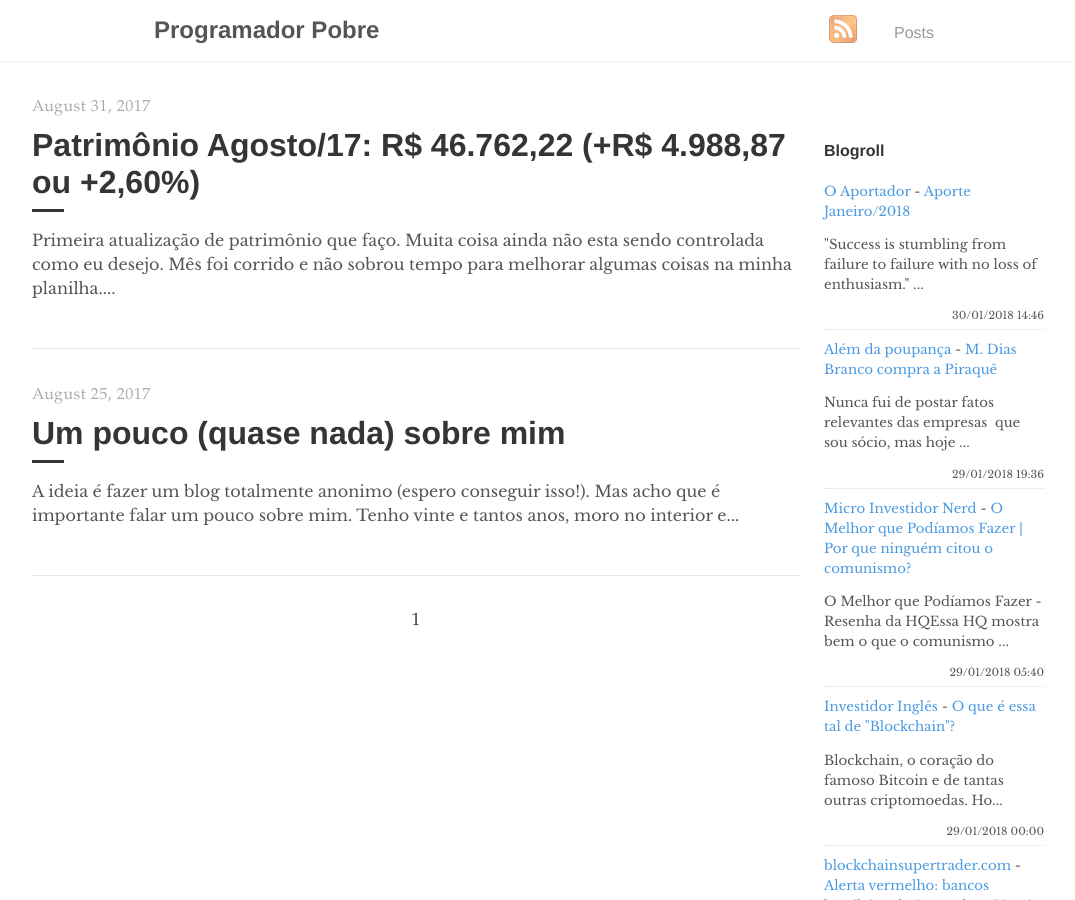
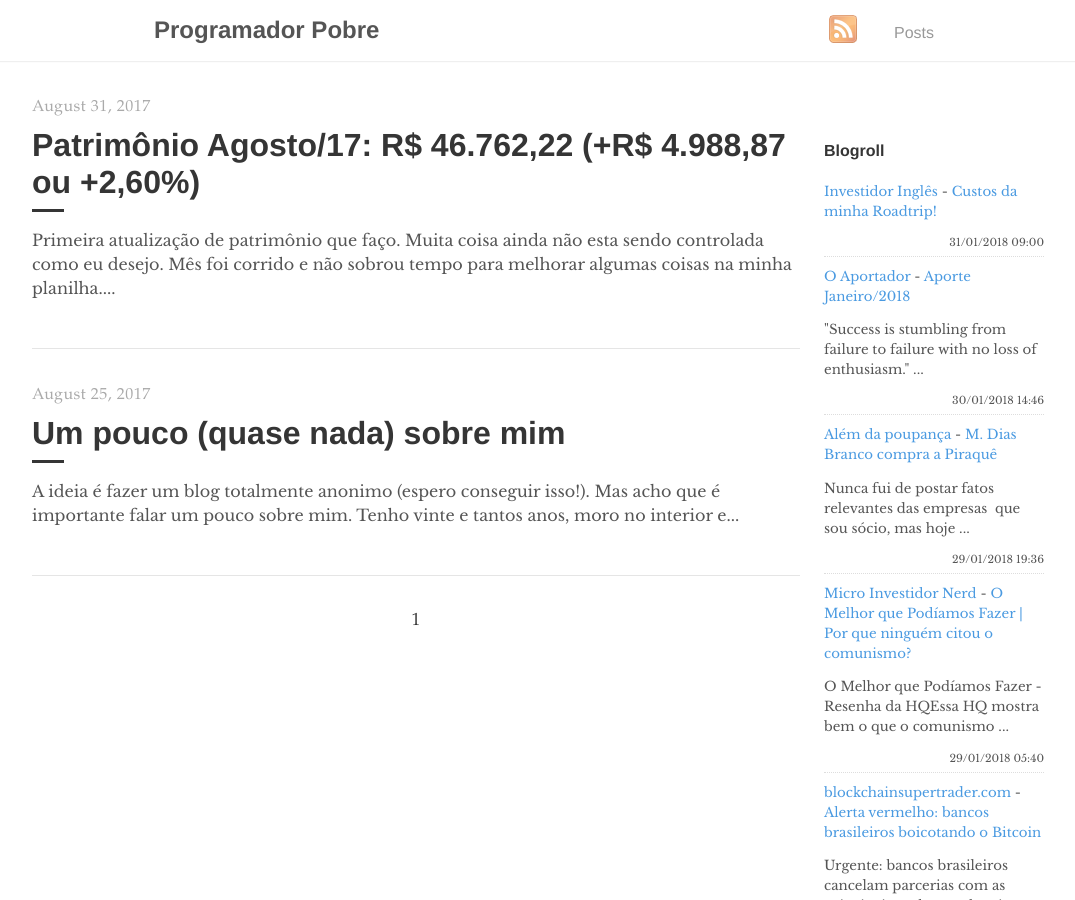
Before and after one commit to programadorpobre/programadorpobre.github.io, a Jekyll site: the page built from index.html, in a window 1280 px wide and 900 px high. Shown: the whole window, without its empty margins (96-1171 px from the left). Built offline with Jekyll 4.4.1, drawn with Linux system fonts in a browser that asks for light colours; the list of posts is cut into pages by our own code; comment, search, counter and statistics services are not loaded.

Commit message:
[ci skip] travis #179

```diff
--- a/_includes/feed-entries.html
+++ b/_includes/feed-entries.html
@@ -1,3 +1,8 @@
+<div class="feed-entry">
+    <a class="feed-entry-site-name" href="http://www.investidoringles.com/">Investidor Inglês</a> - <a class="feed-entry-title" href="http://www.investidoringles.com/2018/01/custos-da-minha-roadtrip.html">Custos da minha Roadtrip!</a>
+    <p class="feed-entry-summary"></p>
+    <time datetime="2018-01-31T09:00:00.000-02:00">31/01/2018 09:00</time>
+</div>
 <div class="feed-entry">
     <a class="feed-entry-site-name" href="http://oaportadorfinanceiro.blogspot.com/">O Aportador</a> - <a class="feed-entry-title" href="http://oaportadorfinanceiro.blogspot.com/2018/01/aporte-janeiro2018.html">Aporte Janeiro/2018</a>
     <p class="feed-entry-summary">"Success is stumbling from failure to failure with no loss of enthusiasm."&nbsp;...</p>
@@ -12,11 +17,6 @@
     <a class="feed-entry-site-name" href="http://microinvestidornerd.blogspot.com/">Micro Investidor Nerd</a> - <a class="feed-entry-title" href="http://microinvestidornerd.blogspot.com/2018/01/o-melhor-que-podiamos-fazer-hq.html">O Melhor que Podíamos Fazer | Por que ninguém citou o comunismo?</a>
     <p class="feed-entry-summary">O Melhor que Podíamos Fazer - Resenha da HQEssa HQ mostra bem o que o comunismo ...</p>
     <time datetime="2018-01-29T05:40:00.000-08:00">29/01/2018 05:40</time>
-</div>
-<div class="feed-entry">
-    <a class="feed-entry-site-name" href="http://www.investidoringles.com/">Investidor Inglês</a> - <a class="feed-entry-title" href="http://www.investidoringles.com/2018/01/o-que-e-blockchain.html">O que é essa tal de "Blockchain"?</a>
-    <p class="feed-entry-summary">Blockchain, o coração do famoso Bitcoin e de tantas outras criptomoedas.&nbsp;Ho...</p>
-    <time datetime="2018-01-29T00:00:00.000-02:00">29/01/2018 00:00</time>
 </div>
 <div class="feed-entry">
     <a class="feed-entry-site-name" href="http://www.blockchainsupertrader.com/">blockchainsupertrader.com</a> - <a class="feed-entry-title" href="http://www.blockchainsupertrader.com/2018/01/alerta-vermelho-bancos-brasileiros.html">Alerta vermelho: bancos brasileiros boicotando o Bitcoin</a>
```
